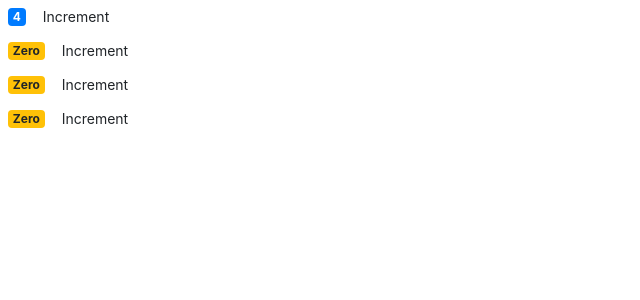
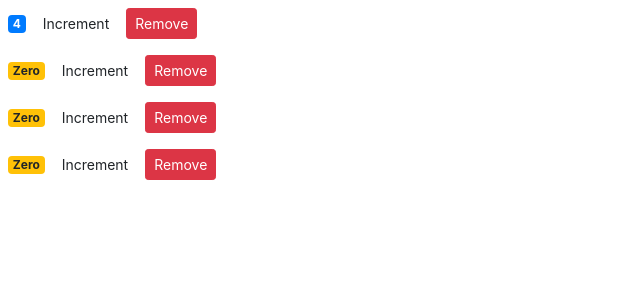
Before and after one commit to EllieChen-Git/React-Practice-Shopping-Cart, a React (Create React App) app: page / in a window 1280 px wide. Shown: the top 300 px of the page, without its empty margins (0-640 px from the left). Built offline with nearby package versions, Linux system fonts and the light colour scheme.

Commit message:
implemented 'delete' button

```diff
--- a/src/components/counter.jsx
+++ b/src/components/counter.jsx
@@ -2,7 +2,7 @@
 
 class Counter extends Component {
   state = {
-    value: this.props.value
+    value: this.props.counter.value
   };
 
   handleIncrement = () => {
@@ -19,6 +19,13 @@
           className="btn btn-seconary btn-sm"
         >
           Increment
+        </button>
+
+        <button
+          onClick={() => this.props.onDelete(this.props.counter.id)} //raising an 'delete' event
+          className="btn btn-danger btn-sm m-2"
+        >
+          Remove
         </button>
       </div>
     );
--- a/src/components/counters.jsx
+++ b/src/components/counters.jsx
@@ -11,14 +11,22 @@
     ]
   };
 
+  handleDelete = counterId => {
+    const counters = this.state.counters.filter(c => c.id !== counterId);
+    // this.setState({ counters: counters }); //longhand: override the counters object with counters const
+    this.setState({ counters }); //shorthand: as the names of 'key' & 'value' are the same
+  };
+
   render() {
     return (
       <div>
         {this.state.counters.map(counter => (
           <Counter
             key={counter.id}
-            value={counter.value}
-            id={counter.id}
+            onDelete={this.handleDelete} //handling the 'delete' event
+            // value={counter.value}
+            // id={counter.id}
+            counter={counter}
           ></Counter>
         ))}
       </div>
```
Also changed, not shown: 1 other file (tests, documents, lock files or other folders).
